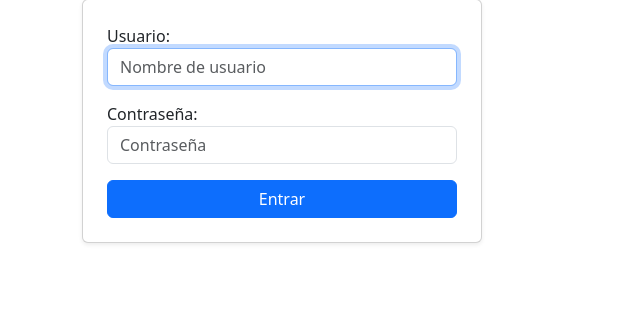
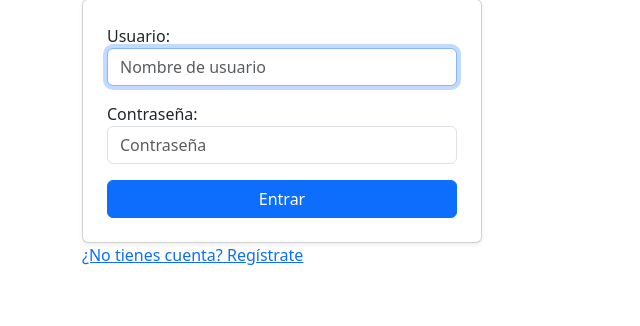
Before and after one commit to BlackSkyFrost/FastLib, a Django app: page /login/ in a window 1280 px wide. Shown: the part 127-453 px from the top of the page, without its empty margins (0-640 px from the left). Run offline with Django 5.2, Linux system fonts and the light colour scheme.

Commit message:
Added the sign up button

```diff
--- a/fastlib/templates/fastlib/login.html
+++ b/fastlib/templates/fastlib/login.html
@@ -24,4 +24,5 @@
     {% endfor %}
     <button type="submit" class="btn btn-primary w-100">Entrar</button>
 </form>
+<a href="{% url 'registro' %}">¿No tienes cuenta? Regístrate</a>
 {% endblock %}
```
